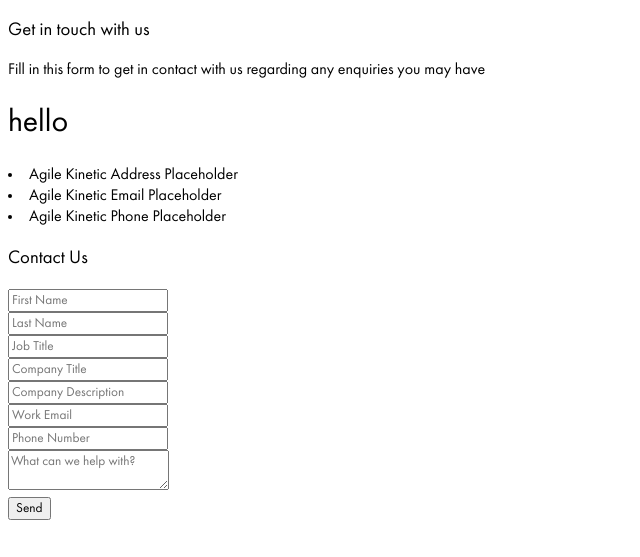
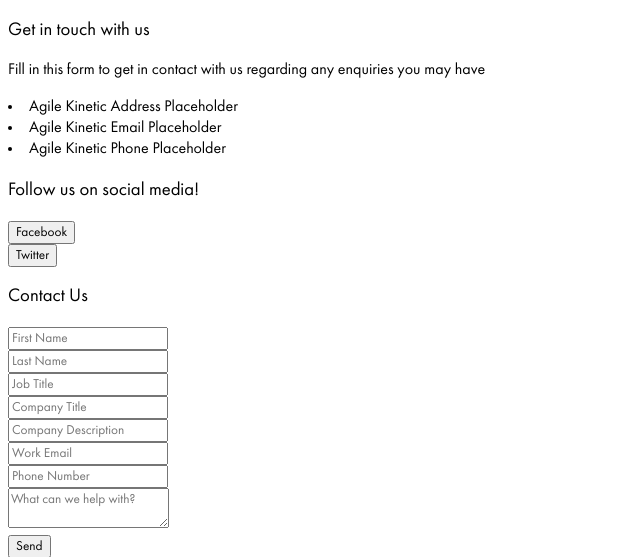
Before and after one commit to Sean-Marney/Agile-Kinetic-Mobility-Hub, a Flask app: page /contact in a window 1280 px wide. Shown: the part 157-714 px from the top of the page, without its empty margins (0-640 px from the left). Run offline with Flask 2, Linux system fonts and the light colour scheme; some libraries are stand-ins or nearby versions.

Commit message:
fixed issues

```diff
--- a/templates/contact.html
+++ b/templates/contact.html
@@ -17,7 +17,6 @@
           <p class ="contact-text">Fill in this form to get in contact with us regarding any enquiries you may have</p>
 
           <div class="info">
-            <h1>hello</h1>
             <div class="information">
               <li>Agile Kinetic Address Placeholder</li>
             </div>
@@ -27,6 +26,26 @@
             <div class="information">
               <li>Agile Kinetic Phone Placeholder</li>
             </div>
+            <div class="social-media">
+              <h3 class="social-title">Follow us on social media!</h3>
+              <div class="facebook-btn">
+                <button id="redirect-facebook">Facebook</button>
+              </div>
+              <div class="twitter-btn">
+                <button id="redirect-twitter">Twitter</button>
+              </div>
+
+              <script>
+                document.querySelector('#redirect-facebook')
+                .addEventListener('click', () => {
+                  window.location.href = 'https://www.facebook.com/AgileKinetic';
+                });
+                document.querySelector('#redirect-twitter')
+                .addEventListener('click', () => {
+                  window.location.href = 'https://twitter.com/agilekinetic';
+                });
+              </script>
+          </div>
           </div>
         </div>
         <div class="contact-form">
```
